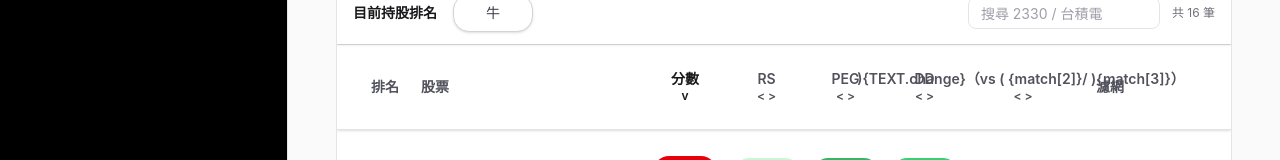
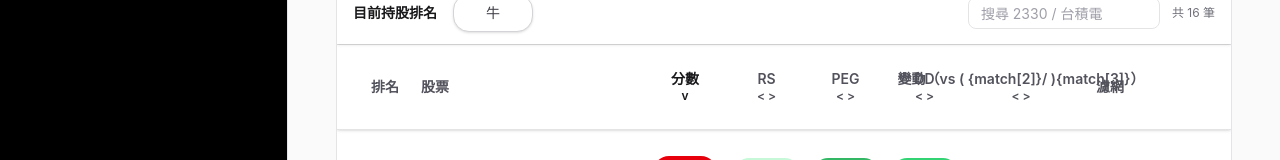
Before and after one commit to amu-0713/my-stock-rank, a React (Vite) app: page /strategy/1 in a window 1280 px wide. Shown: the part 206-366 px from the top of the page. Built offline with nearby package versions, Linux system fonts and the light colour scheme.

Commit message:
Update RankList.jsx

```diff
--- a/src/components/RankList.jsx
+++ b/src/components/RankList.jsx
@@ -1,5 +1,5 @@
 // src/components/RankList.jsx
-import { useEffect, useMemo, useState, useCallback } from 'react'
+import { useEffect, useMemo, useState } from 'react'
 import { createPortal } from 'react-dom'
 
 const TEXT = {
@@ -196,7 +196,7 @@ function ScoreModal({ stock, onClose }) {
   )
 }
 
-// ====================== Tooltip 文字（已按照你指定的格式） ======================
+// ====================== Tooltip 文字 ======================
 const tooltipTexts = {
   score: `分數（綜合多因子分數）\n由 RS + PEG/CORR + DD 加權計算\n排名越高代表整體表現越佳\n-點擊排序-`,
   rs_pct: `RS（相對強度指標）\n股票相對於大盤的近期表現排名\n排名越高代表近期表現越強勢\n-點擊排序-`,
@@ -264,6 +264,8 @@ export default function RankList({
   sortableFields,
   compareDate,
   strategyId = '1',
+  regime,
+  setRegime
 }) {
   const isFilteredRankList = title === '條件篩選排名'
   const showFilterColumn = !isFilteredRankList
@@ -277,7 +279,9 @@ export default function RankList({
   const minWidth = showFilterColumn ? 'min-w-[740px]' : 'min-w-[680px]'
 
   const formattedCompareDate = formatCompareDate(compareDate)
-  const changeHeaderText = formattedCompareDate === null ? `\( {TEXT.change}（vs 上週）` : ` \){TEXT.change}（vs ${formattedCompareDate}）`
+  const changeHeaderText = formattedCompareDate === null
+    ? `${TEXT.change}（vs 上週）`
+    : `${TEXT.change}（vs ${formattedCompareDate}）`
 
   const normalizedDefaultSortKey = useMemo(() => normalizeSortKey(defaultSortKey, sortableFields, sortableFieldSet), [defaultSortKey, sortableFields, sortableFieldSet])
 
@@ -286,7 +290,6 @@ export default function RankList({
   const [selectedStock, setSelectedStock] = useState(null)
   const [search, setSearch] = useState('')
 
-  const [regime, setRegime] = useState('bull')
   const [currentData, setCurrentData] = useState(null)
   const [loading, setLoading] = useState(false)
 
@@ -439,9 +442,9 @@ export default function RankList({
 
             {isMultiFactor && (
               <button
-                onClick={() => setRegime(prev => (prev === 'bull' ? 'bear' : 'bull'))}
+                onClick={() => setRegime?.(prev => (prev === 'bull' ? 'bear' : 'bull'))}
                 disabled={loading}
-                className="px-8 py-2 rounded-2xl border border-zinc-300 bg-white text-sm font-medium text-zinc-700 hover:bg-zinc-50 transition-colors shadow-sm disabled:opacity-50 flex items-center gap-2"
+                className="hidden md:flex landscape:flex px-8 py-2 rounded-2xl border border-zinc-300 bg-white text-sm font-medium text-zinc-700 hover:bg-zinc-50 transition-colors shadow-sm disabled:opacity-50 flex items-center gap-2"
               >
                 {regime === 'bull' ? '牛' : '熊'}
                 {loading && (
@@ -521,14 +524,15 @@ export default function RankList({
                   )
                 })}
 
+                {/* 變動表頭 - 已修正為乾淨文字 */}
                 <button
                   type="button"
-                  className={`${headerClassName(allowedSortableFields.has('rank_change'), sortKey === 'rank_change')} flex items-center justify-center min-h-[52px]`}
+                  className={headerClassName(allowedSortableFields.has('rank_change'), sortKey === 'rank_change')}
                   onClick={() => handleSortChange('rank_change')}
                   title={tooltipTexts.rank_change}
                 >
                   <span className="whitespace-nowrap text-center">{changeHeaderText}</span>
-                  <span className="ml-1 text-xs">{sortIndicator(sortDirection, sortKey === 'rank_change')}</span>
+                  <span className="text-xs">{sortIndicator(sortDirection, sortKey === 'rank_change')}</span>
                 </button>
 
                 {showFilterColumn && (
@@ -563,7 +567,6 @@ export default function RankList({
                         </span>
                       </div>
 
-                      {/* 個股分數欄位（81 那種）加上你指定的 tooltip */}
                       <div
                         className="text-center text-sm tabular-nums"
                         onClick={() => setSelectedStock(row)}
@@ -588,6 +591,7 @@ export default function RankList({
                         </div>
                       ))}
 
+                      {/* 個股變動欄位 - 已修正為乾淨顯示 */}
                       <div className={`flex flex-col items-center justify-center text-sm font-semibold tabular-nums ${rankChange.className} min-h-[52px] landscape:max-md:min-h-[40px]`}>
                         <div>{rankChange.mainLabel}</div>
                         {rankChange.detailLabel && (
```
